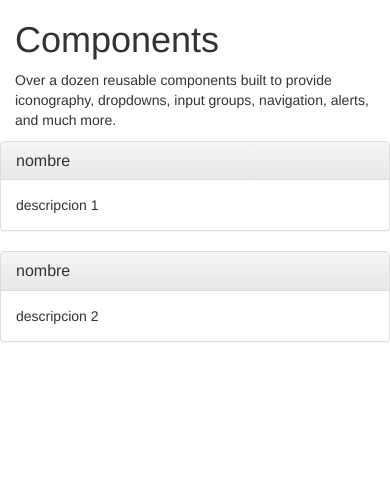
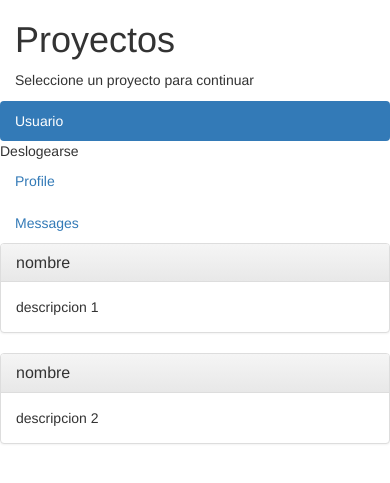
Before and after one commit to ih4t3youall/mantenimientoBkup, a Java web app: page /operario/inicio.htm in a window 390 px wide. Shown: the top 483 px of the page. Run offline with Spring Boot 4, a stand-in JSP engine, Linux system fonts and the light colour scheme; a user stored in the database is signed in; the project's own start-up code is not run, and a stand-in starts its controllers and pages; some of the project's set-up classes (security, data sources, template engines, error pages and the like) are left out, and stand-ins take their place.

Commit message:
se empeiza a formar la pagina de operario

```diff
--- a/src/main/java/ar/com/mantenimiento/springsecurity/configuration/SecurityConfiguration.java
+++ b/src/main/java/ar/com/mantenimiento/springsecurity/configuration/SecurityConfiguration.java
@@ -30,7 +30,8 @@ public class SecurityConfiguration extends WebSecurityConfigurerAdapter {
 	  http.authorizeRequests()
 	  	.antMatchers("/", "/home").permitAll()
 	  	.antMatchers("/admin/**").access("hasRole('ADMIN')")
-	  	.antMatchers("reportes/*").access("hasrole('USUARIO')")
+	  	.antMatchers("/operario/**").access("hasRole('OPERARIO')")
+	  	.antMatchers("reportes/*").access("hasRole('USUARIO')")
 	  	.antMatchers("/db/**").access("hasRole('ADMIN') and hasRole('DBA')")
 	  	.and().formLogin().loginPage("/login").successHandler(customSuccessHandler)
 	  	.usernameParameter("ssoId").passwordParameter("password")
--- a/src/main/java/ar/com/mantenimiento/springsecurity/controller/OperarioController.java
+++ b/src/main/java/ar/com/mantenimiento/springsecurity/controller/OperarioController.java
@@ -30,7 +30,7 @@ public class OperarioController {
 
 
 	@RequestMapping("operario/proyectos.htm")
-	public ModelAndView proyectos(){
+	public ModelAndView proyectos(String nombreProyecto){
 
 		ModelAndView mav = new ModelAndView("operario/proyectos");
 
--- a/src/main/webapp/WEB-INF/jsp/operario/inicio.jsp
+++ b/src/main/webapp/WEB-INF/jsp/operario/inicio.jsp
@@ -30,13 +30,77 @@
 
 
 
+<!-- owl -->
+<link rel="stylesheet"
+	href="<c:url value='/static/owl-carousel/owl-carousel/owl.carousel.css' />">
+<link rel="stylesheet"
+	href="<c:url value='/static/owl-carousel/owl-carousel/owl.theme.css'/>">
+
+
+<script
+	src="<c:url value='/static/owl-carousel/owl-carousel/owl.carousel.js'/>"></script>
+<!-- end owl -->
+
+
+<script type="text/javascript">
+	var pila = "";
+	$(document).ready(function() {
+
+		$('#contenedorSecundario').hide();
+		cambiarTituloProyecto();
+
+	});
+
+
+
+	function volver() {
+		cambiarTituloProyecto();
+		$('#contenedorSecundario').hide();
+		$('#contenedorPrimario').show();
+
+	}
+
+	function cambiarTituloProyecto() {
+		$('#titulo').html("Proyectos");
+		$('#copete').html("Seleccione un proyecto para continuar");
+
+	}
+
+	function cambiarTituloMaquinas() {
+
+		$('#titulo').html("Maquinas");
+		$('#copete').html("Seleccione maquina a editar");
+
+	}
+
+	function maquinas(nombreProyecto) {
+		$.ajax({
+			url : "proyectos.htm",
+			type : 'GET',
+			data : "nombreProyecto=" + nombreProyecto,
+			success : function(response) {
+
+				$('#contenedorPrimario').hide();
+				$('#contenedorSecundario').show();
+				$('#contenedorSecundario').empty();
+				$('#contenedorSecundario').append(response);
+				cambiarTituloMaquinas();
+
+			},
+			error : function() {
+				alert("Ha ocurrido un error");
+			}
+		});
+
+	}
+</script>
+
 </head>
 <body>
 	<div tabindex="-1" id="content" class="bs-docs-header">
 		<div class="container">
-			<h1>Components</h1>
-			<p>Over a dozen reusable components built to provide iconography,
-				dropdowns, input groups, navigation, alerts, and much more.</p>
+			<h1 id="titulo"></h1>
+			<p id="copete"></p>
 			<div id="carbonads-container">
 				<div class="carbonad">
 					<div id="azcarbon"></div>
@@ -46,11 +110,27 @@
 	</div>
 	<div class="row">
 
-		<div class="col-md-4"></div>
-		<div class="col-md-4">
+		<div class="col-md-1"></div>
+		<div class="col-md-2">
 
+			<ul class="nav nav-pills nav-stacked navegador">
+				<li role="presentation" class="active "><a class="desplegable" href="#">Usuario</a></li>
+				<ul class="nav nav-pills nav-stacked subnavegador">
+					<li>Deslogearse</li>
+				</ul>
+				<li role="presentation"><a href="#">Profile</a></li>
+				<li role="presentation"><a href="#">Messages</a></li>
+			</ul>
+
+
+
+
+		</div>
+		<div class="col-md-5" id="contenedor">
+			<div id="contenedorPrimario">
 				<c:forEach items="${proyectos}" var="proyecto">
-				<div class="panel panel-default">
+					<div class="panel panel-default"
+						onclick="maquinas('${proyecto.nombre}')">
 						<div class="panel-heading">
 							<h3 class="panel-title">${proyecto.nombre}</h3>
 						</div>
@@ -59,6 +139,10 @@
 
 
 				</c:forEach>
+			</div>
+			<div id="contenedorSecundario"></div>
+
+
 		</div>
 		<div class="col-md-4"></div>
 	</div>
```
Also changed, not shown: src/main/webapp/WEB-INF/jsp/operario/proyectos.jsp (+32 -53 lines). Lines whose indentation alone changed are shown as unchanged.
